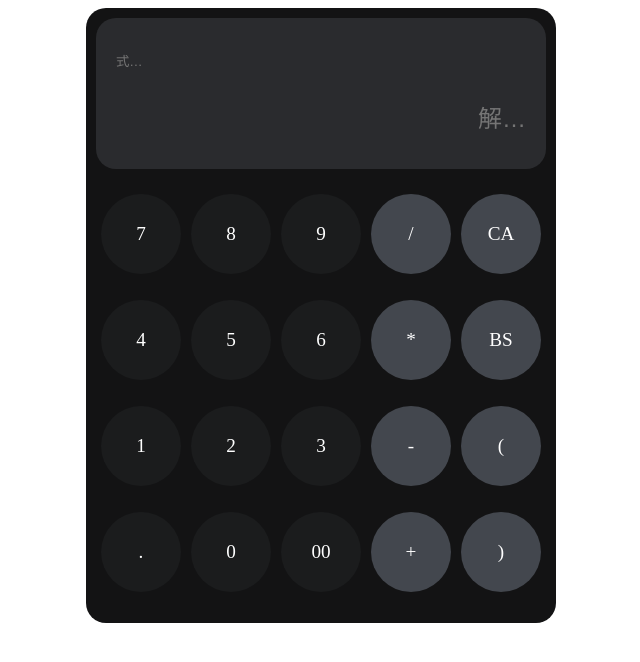
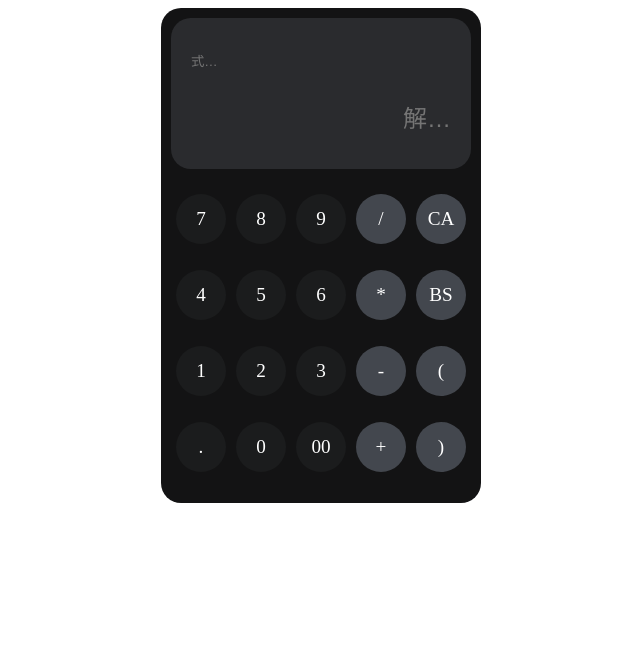
Before and after one commit to yakkoworks/oreoreCalculator, a plain HTML site: page index.html in a window 1280 px wide. Shown: the whole page, without its empty margins (319-959 px from the left). Drawn offline with nearby package versions, Linux system fonts and the light colour scheme.

Commit message:
css調整

```diff
--- a/style.css
+++ b/style.css
@@ -21,7 +21,7 @@ input {
 #wrapper {
   margin: 0 auto;
   padding: 10px;
-  width: 450px;
+  width: min-content;
   background-color: #131314;
   border-radius: 20px;
   color: white;
@@ -39,8 +39,8 @@ input {
   display: flex;
   align-items: center;
   justify-content: center;
-  width: 80px;
-  height: 80px;
+  width: 50px;
+  height:50px;
   border-radius: 50%;
   margin: 5px;
   font-size: larger;
```
